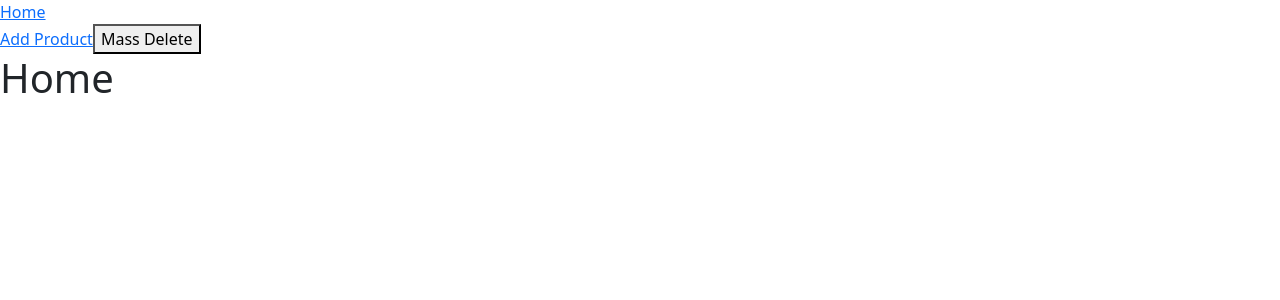
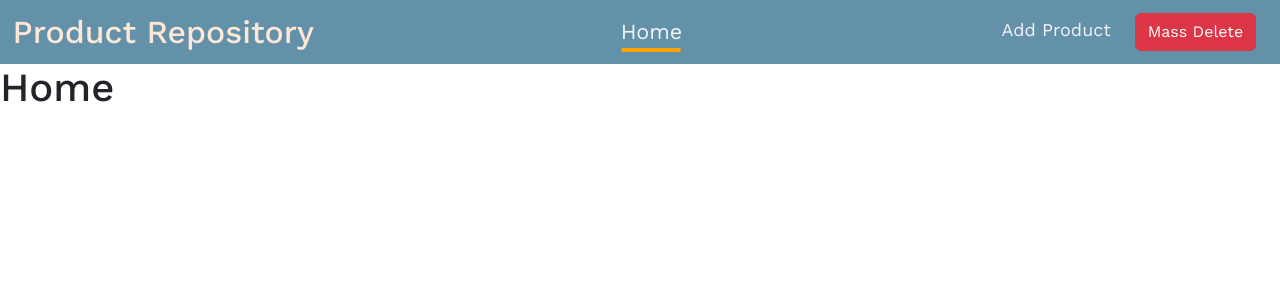
Before and after one commit to dio22222/Product-Repository, a React (Vite) app in the folder Client/: page / in a window 1280 px wide. Shown: the top 300 px of the page. Built offline with nearby package versions, Linux system fonts and the light colour scheme.

Commit message:
Styled Navigation Bar

```diff
--- /dev/null
+++ b/Client/src/assets/styles/NavButtons.scss
@@ -0,0 +1,3 @@
+.nav-buttons > * {
+    margin: 0 .7em;
+}
--- /dev/null
+++ b/Client/src/assets/styles/Navbar.scss
@@ -0,0 +1,58 @@
+#main-navigation {
+
+    padding: .7em;
+    align-items: center;
+    font-size: large;
+
+    .nav-logo {
+        color: #ffe7d5;
+        margin-bottom: 0;
+    }
+
+    a {
+        color: whitesmoke;
+    }
+
+    #home-link {
+        font-size: larger;
+
+        &:hover {
+            &::after {
+                content: "";
+                display: block;
+                width: 2.8em;
+                height: .2em;
+                background-color: orange;
+                border-radius: 3px;
+                animation: underline 300ms ease-in-out;
+                animation-direction: normal;
+            }
+        }
+    }
+
+    .active {
+
+        &::after {
+            content: "";
+            display: block;
+            position: absolute;
+            width: 2.8em;
+            height: .2em;
+            background-color: orange;
+            border-radius: 3px;
+            animation: underline 300ms ease-in-out;
+            animation-direction: normal;
+        }
+
+    }
+
+}
+
+@keyframes underline {
+    0% {
+        transform: scaleX(0);
+    }
+    100% {
+        transform: scaleX(1);
+    }
+}
--- a/Client/src/assets/styles/global.scss
+++ b/Client/src/assets/styles/global.scss
@@ -1,7 +1,30 @@
+// @import '../../.?./node_modules/bootstrap/scss/functions';
+
 // Overriding Bootstrap
-$theme-colors: (
-    "primary": green
-);
+$primary: #6291a9;
+
+@font-face {
+    font-family: 'WorkSans';
+    src: url(../fonts/WorkSans-VariableFont_wght.ttf), format('ttf');
+}
+
+@font-face {
+    font-family: 'WorkSans-Italic';
+    src: url(../fonts/WorkSans-Italic-VariableFont_wght.ttf), format('ttf');
+}
+
+$font-family-sans-serif: 'WorkSans', sans-serif;
 
 // Bootstrap
-@import 'bootstrap/scss/bootstrap.scss'
+@import '../../../node_modules/bootstrap/scss/bootstrap.scss';
+
+// My Global Styles
+a,
+a:active,
+a:focus,
+a:visited,
+a:hover,
+a:link {
+    text-decoration: none;
+    color: black;
+}
--- a/Client/src/components/NavButtons.jsx
+++ b/Client/src/components/NavButtons.jsx
@@ -1,20 +1,23 @@
 import { Link } from 'react-router-dom'
+
+import '../assets/styles/NavButtons.scss'
 
 const NavButtons = (props) => {
   return (
-  <div className="nav-links">
+  <>
     {props.path === '/' ?
-      <>
+      <div className="nav-buttons">
         <Link to="add-product">Add Product</Link>
-        <button>Mass Delete</button>
-      </>
+        <button className='btn btn-danger'>Mass Delete</button>
+      </div>
       :
-      <>
-        <button>Save</button>
-        <Link replace to={'/'}>Cancel</Link>
-      </>
+      <div className="nav-buttons">
+        <button className='btn btn-success'>Save</button>
+        <Link replace to={'/'} className='btn btn-danger text-light'>Cancel</Link>
+      </div>
+
      }
-  </div>
+  </>
   )
 }
 
--- a/Client/src/components/layout/RootLayout.jsx
+++ b/Client/src/components/layout/RootLayout.jsx
@@ -1,5 +1,6 @@
 import { NavLink, Outlet, useLocation } from "react-router-dom"
 import NavButtons from '../NavButtons'
+import '../../assets/styles/Navbar.scss'
 
 const RootLayout = () => {
   let currentPath = useLocation()
@@ -7,8 +8,9 @@ const RootLayout = () => {
   return (
     <>
       <header>
-        <nav>
-          <NavLink to="/">Home</NavLink>
+        <nav className="navbar bg-primary" id="main-navigation">
+          <h2 className="nav-logo">Product Repository</h2>
+          <NavLink to="/" id="home-link">Home</NavLink>
           <NavButtons path={currentPath.pathname}/>
         </nav>
       </header>
```
Also changed, not shown: Client/src/assets/fonts/WorkSans-Italic-VariableFont_wght.ttf (added), Client/src/assets/fonts/WorkSans-VariableFont_wght.ttf (added).
